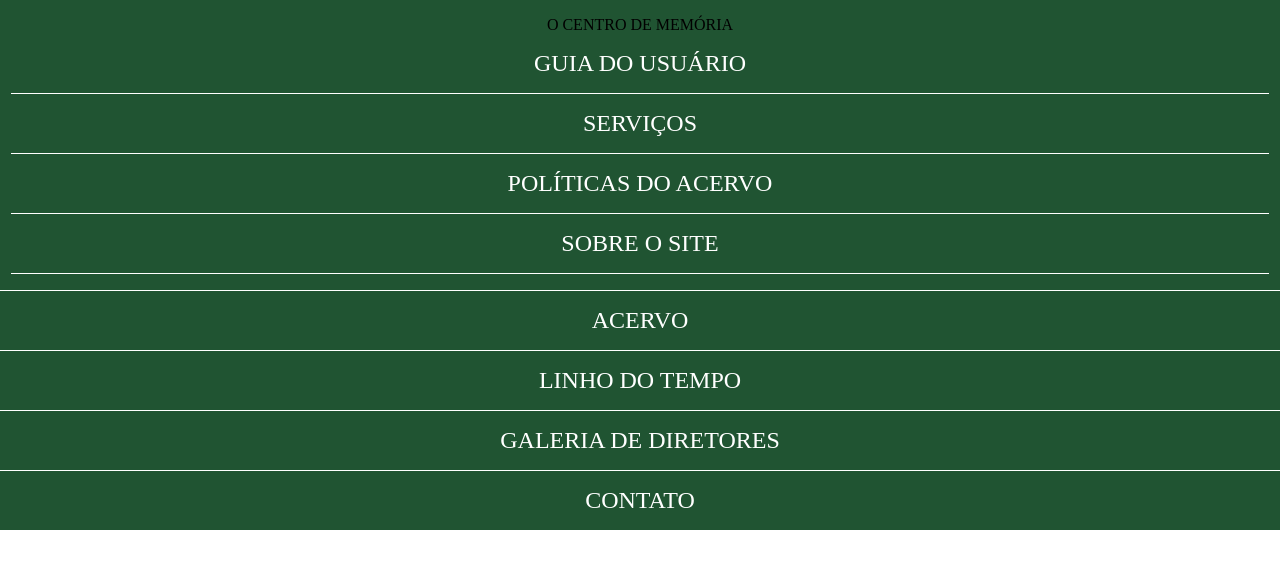
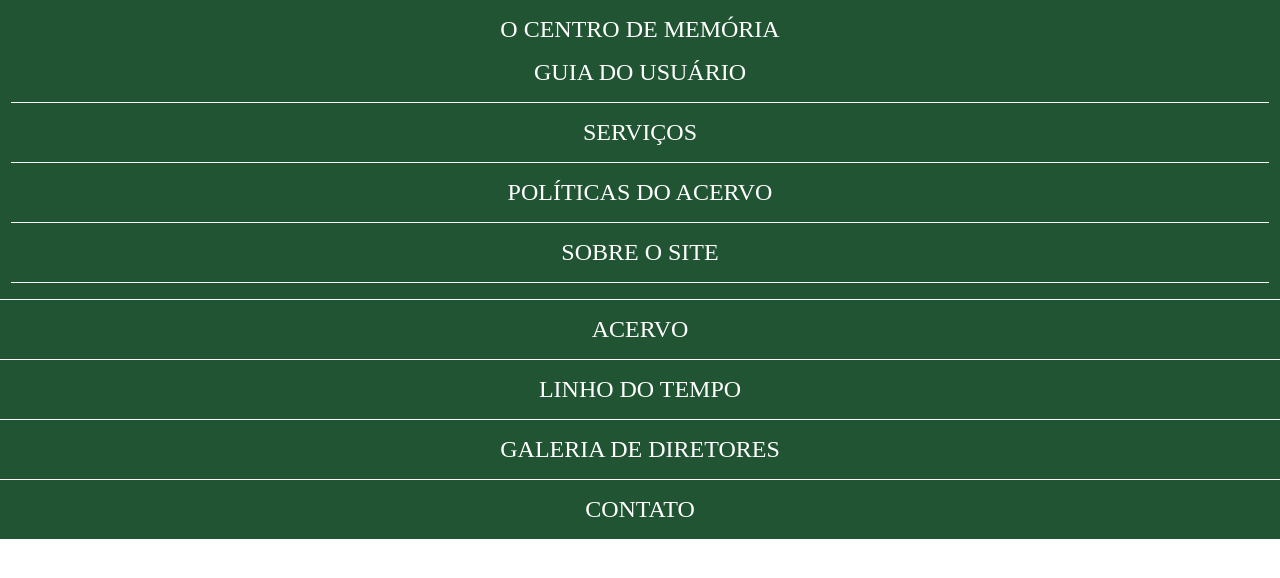
Before and after one commit to ifspcodelab/frontend-memoria-ifsp, a Jekyll site: the page built from docs/index.html, in a window 1280 px wide. Shown: the top 578 px of the page. Built offline with Jekyll 4.4.1, drawn with Linux system fonts in a browser that asks for light colours.

Commit message:
Adicionas mais classes ao html

```diff
--- a/docs/_includes/navbar-our.html
+++ b/docs/_includes/navbar-our.html
@@ -1,6 +1,6 @@
 
    <nav class="header-navbar">
-        <ul> <li> O CENTRO DE MEMÓRIA
+        <ul class="header-navbar-items"> <li> <a> O CENTRO DE MEMÓRIA </a>
             <ul class="header-navbar-dropdown">
                 <li><a href="">GUIA DO USUÁRIO</a></li>
                 <li><a href="">SERVIÇOS</a></li>
```
